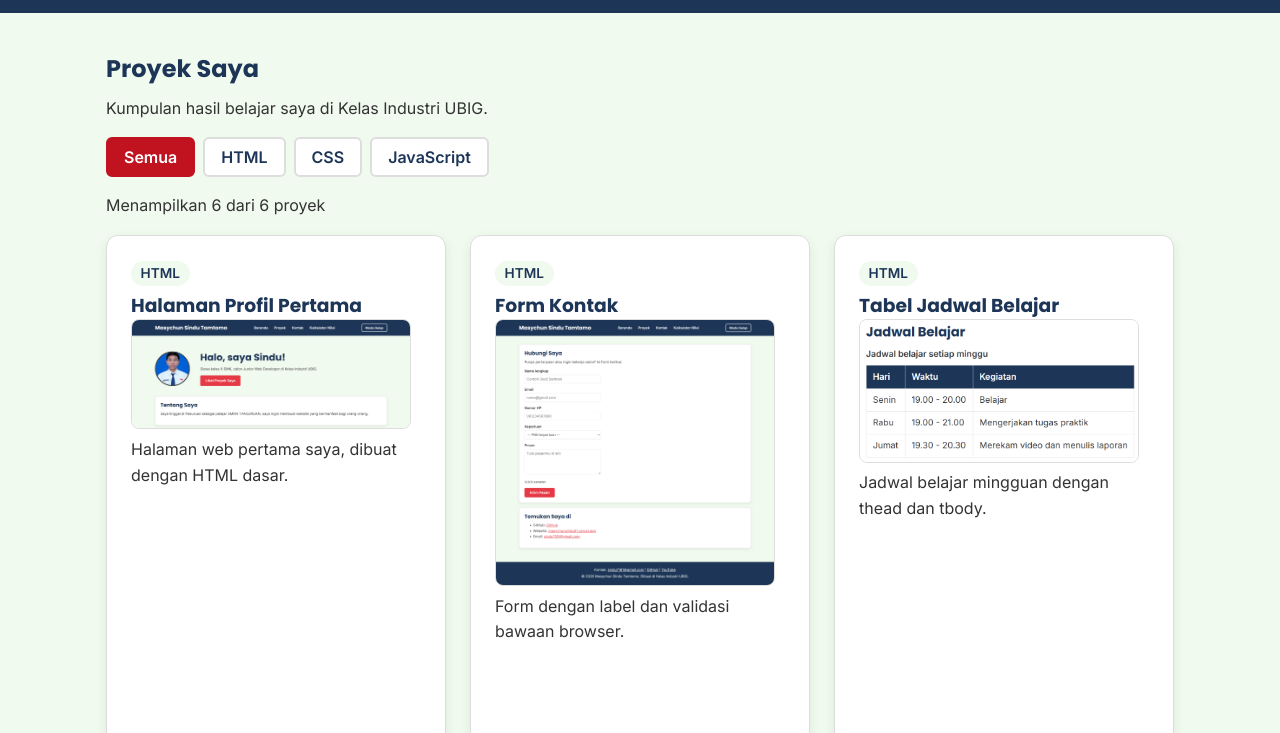
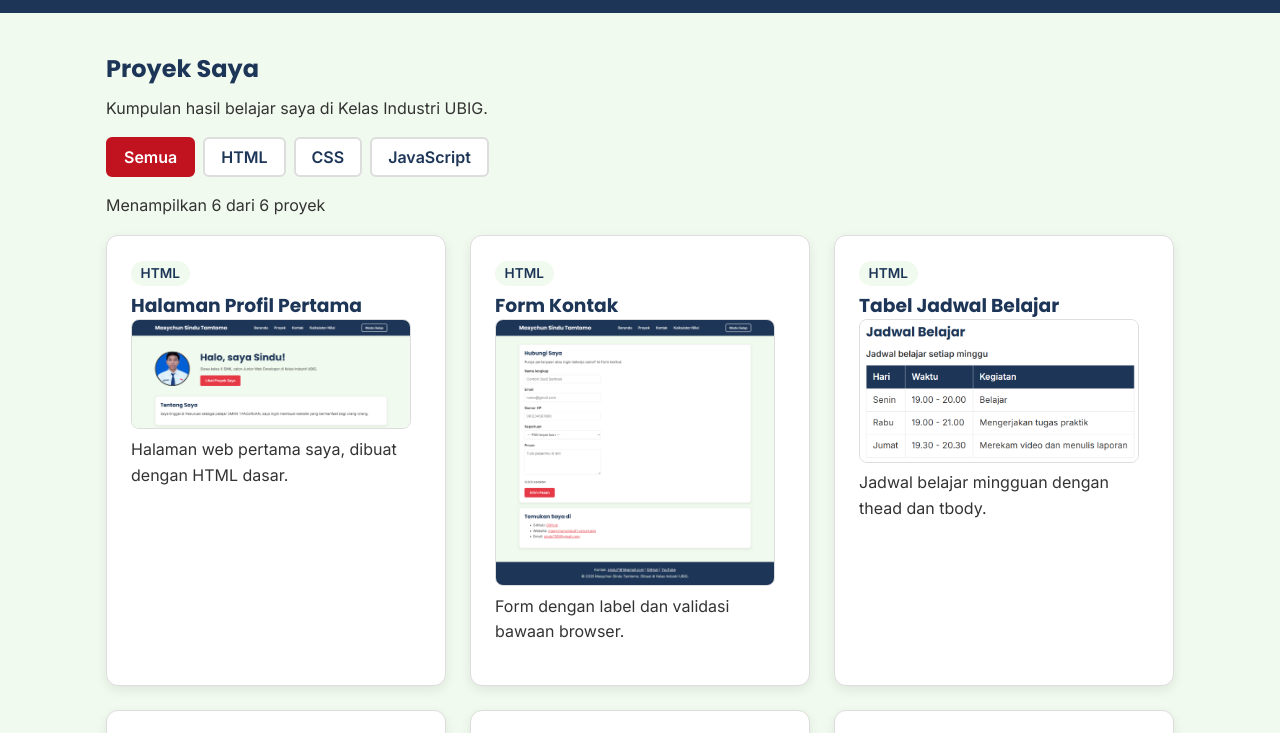
Before and after one commit to masychunsindu01/portofolio-sindu, a plain HTML site: page proyek.html in a window 1280 px wide. Shown: the part 61-794 px from the top of the page. Drawn offline with Linux system fonts and the light colour scheme; no server answers.

```diff
--- a/css/style.css
+++ b/css/style.css
@@ -175,7 +175,7 @@ main {
 }
 
 #daftar-proyek {
-  min-height: 150rem;
+  min-height: 30rem;
 }
 
 article img {
```
